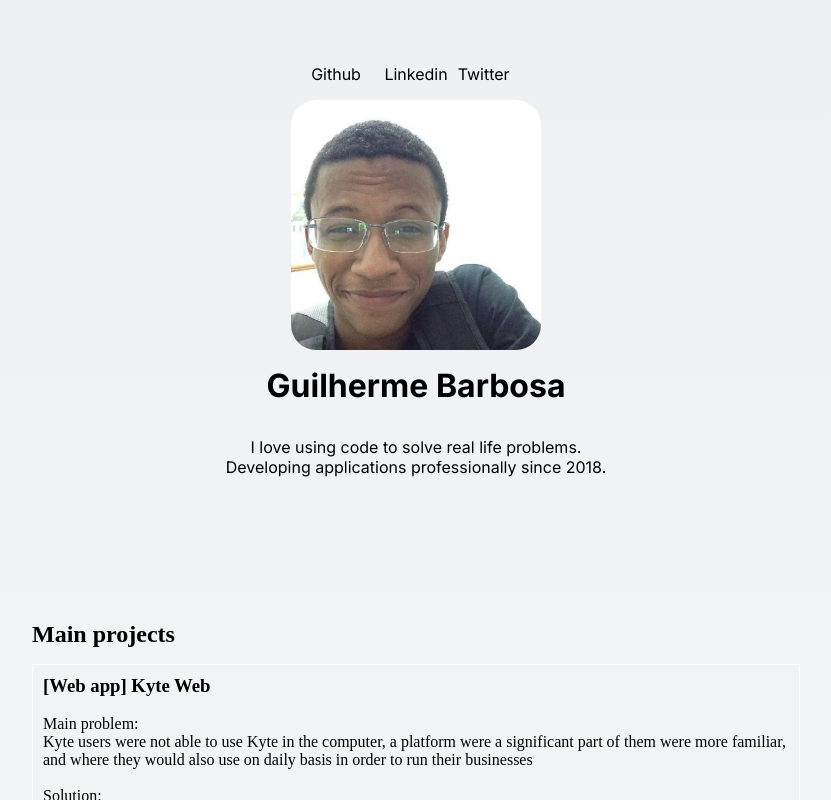
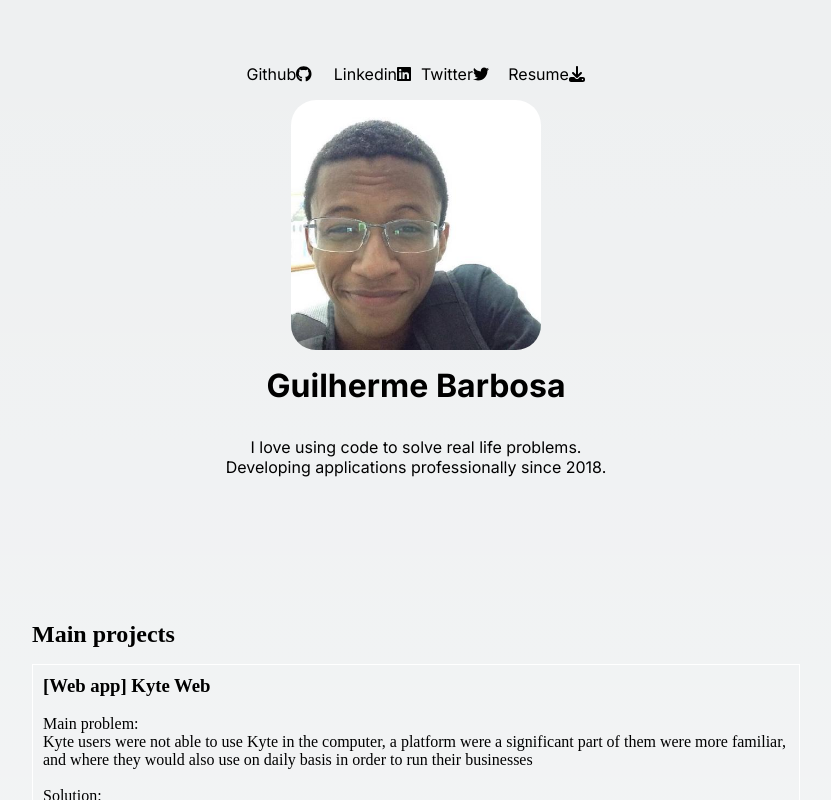
Before and after one commit to guibarbosadev/my-site, a Next.js app: page / in a window 1280 px wide. Shown: the top 800 px of the page, without its empty margins (224-1055 px from the left). Built offline with nearby package versions, Linux system fonts and the light colour scheme.

Commit message:
feat: add icons to social links

```diff
--- a/public/socials.json
+++ b/public/socials.json
@@ -1,14 +1,22 @@
 [
   {
     "href": "https://github.com/guibarbosadev",
-    "name": "Github"
+    "name": "Github",
+    "icon": "github"
   },
   {
     "href": "https://linkedin.com/in/guibarbosadev",
-    "name": "Linkedin"
+    "name": "Linkedin",
+    "icon": "linkedin"
   },
   {
     "href": "https://twitter.com/guibarbosadev",
-    "name": "Twitter"
+    "name": "Twitter",
+    "icon": "twitter"
+  },
+  {
+    "href": "https://guibarbosadev/resume.pdf",
+    "name": "Resume",
+    "icon": "download"
   }
 ]
--- a/src/pages/_document.tsx
+++ b/src/pages/_document.tsx
@@ -1,4 +1,4 @@
-import { Html, Head, Main, NextScript } from 'next/document'
+import { Html, Head, Main, NextScript } from "next/document";
 
 export default function Document() {
   return (
@@ -9,5 +9,5 @@ export default function Document() {
         <NextScript />
       </body>
     </Html>
-  )
+  );
 }
--- a/src/pages/index.tsx
+++ b/src/pages/index.tsx
@@ -5,6 +5,17 @@ import styles from "@/styles/Home.module.css";
 import { Metadata } from "next";
 import { promises as fs } from "fs";
 import { MainProject, SideProject, SocialLink, WorkExperience } from "@/types";
+import {
+  IconDefinition,
+  faGithub,
+  faLinkedin,
+  faTwitter,
+} from "@fortawesome/free-brands-svg-icons";
+import {
+  FontAwesomeIcon,
+  FontAwesomeIconProps,
+} from "@fortawesome/react-fontawesome";
+import { faDownload } from "@fortawesome/free-solid-svg-icons";
 
 type Props = {
   projects: MainProject[];
@@ -18,6 +29,13 @@ export const metada: Metadata = {
   title: "Guilherme Barbosa",
   description: `Hello, I am Guilherme Barbosa, a software developer, this is my personal website.`,
 };
+const iconsMap: { [key in SocialLink["name"]]: FontAwesomeIconProps["icon"] } =
+  {
+    Github: faGithub,
+    Linkedin: faLinkedin,
+    Twitter: faTwitter,
+    Resume: faDownload,
+  };
 
 export const getStaticProps = async () => {
   async function getJSONObject<T>(fileName: string) {
@@ -65,6 +83,7 @@ export default function Home({
               <li key={social.href}>
                 <a href={social.href} target="_blank">
                   {social.name}
+                  <FontAwesomeIcon icon={iconsMap[social.name]} />
                 </a>
               </li>
             ))}
--- a/src/styles/Home.module.css
+++ b/src/styles/Home.module.css
@@ -31,7 +31,7 @@
 .socials {
   list-style-type: none;
   display: grid;
-  grid-template-columns: repeat(3, 1fr);
+  grid-template-columns: repeat(4, 1fr);
   column-gap: 10px;
 }
 
--- a/src/types.tsx
+++ b/src/types.tsx
@@ -1,3 +1,5 @@
+import { FontAwesomeIconProps } from "@fortawesome/react-fontawesome";
+
 export interface MainProject {
   title: string;
   problem: string;
@@ -10,7 +12,7 @@ export interface MainProject {
 
 export type SocialLink = {
   href: string;
-  name: string;
+  name: "Github" | "Linkedin" | "Twitter" | "Resume";
 };
 
 export type WorkExperience = {
```
Also changed, not shown: package.json (+11 -4 lines), 1 other file (tests, documents, lock files or other folders).
